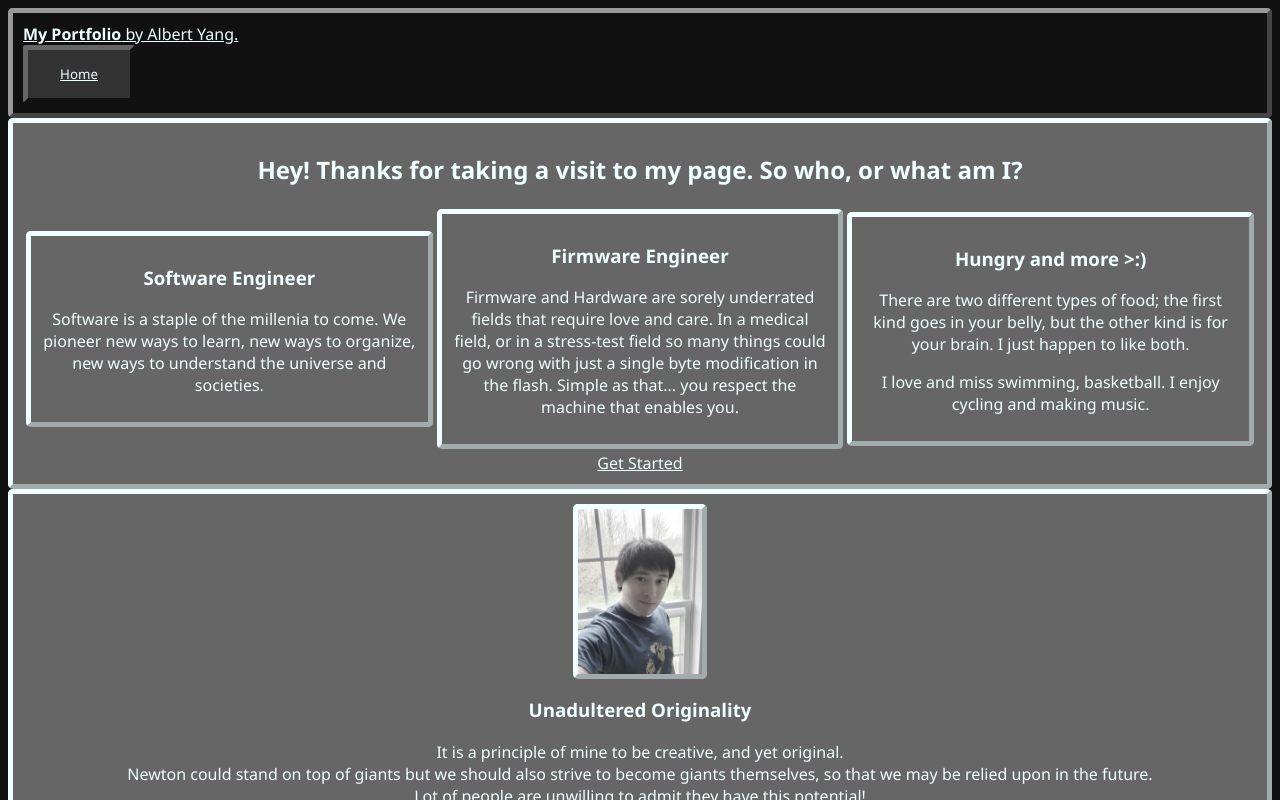
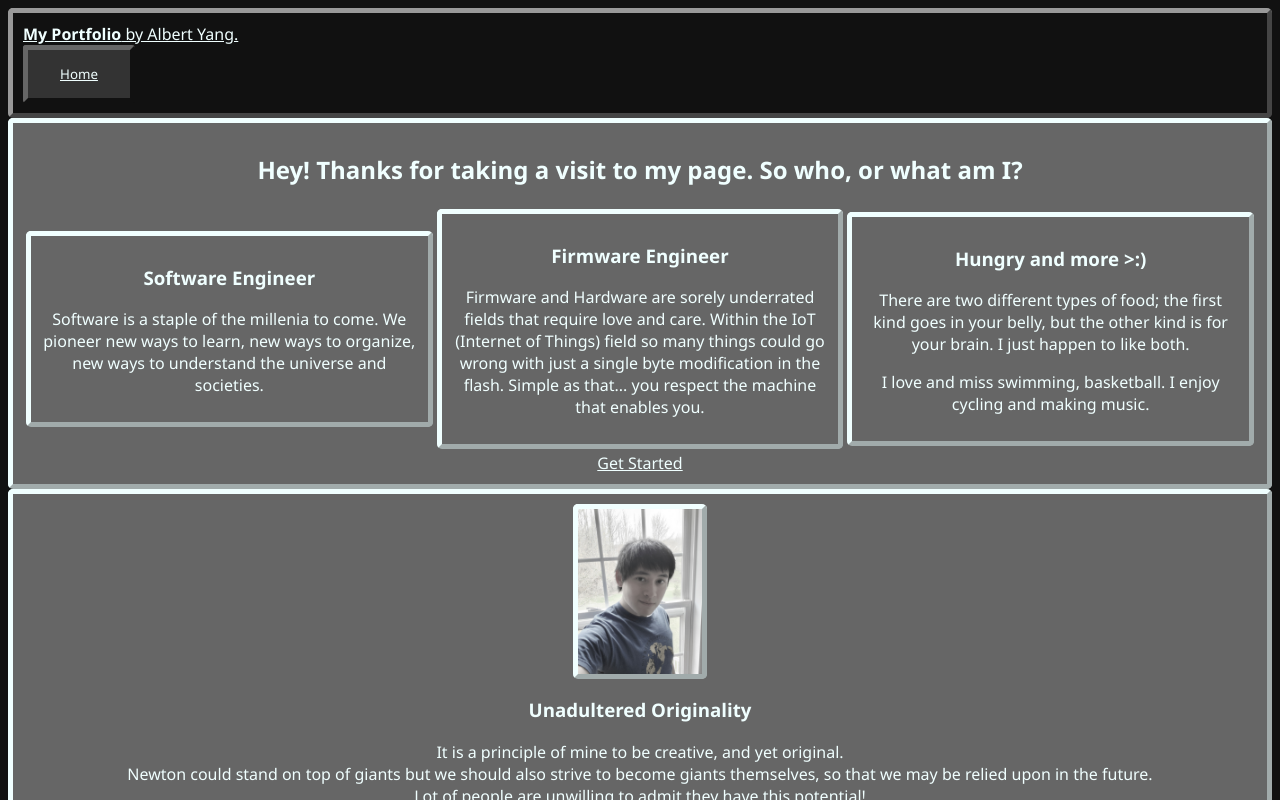
Before and after one commit to glacieredgeman/glacieredgeman.github.io, a website: page index.html in a window 1280 px wide. Shown: the top 800 px of the page. Drawn offline with Linux system fonts and the light colour scheme.

Commit message:
change message

```diff
--- a/index.html
+++ b/index.html
@@ -43,7 +43,7 @@
 								<div class="divbox-child">
 									<span class="icon fa-camera"></span>
 									<h3>Firmware Engineer</h3>
-									<p>Firmware and Hardware are sorely underrated fields that require love and care. In a medical field, or in a stress-test field so many things
+									<p>Firmware and Hardware are sorely underrated fields that require love and care. Within the IoT (Internet of Things) field so many things
 										could go wrong with just a single byte modification in the flash. Simple as that... you respect the machine that enables you.
 									</p>
 								</div>
```
